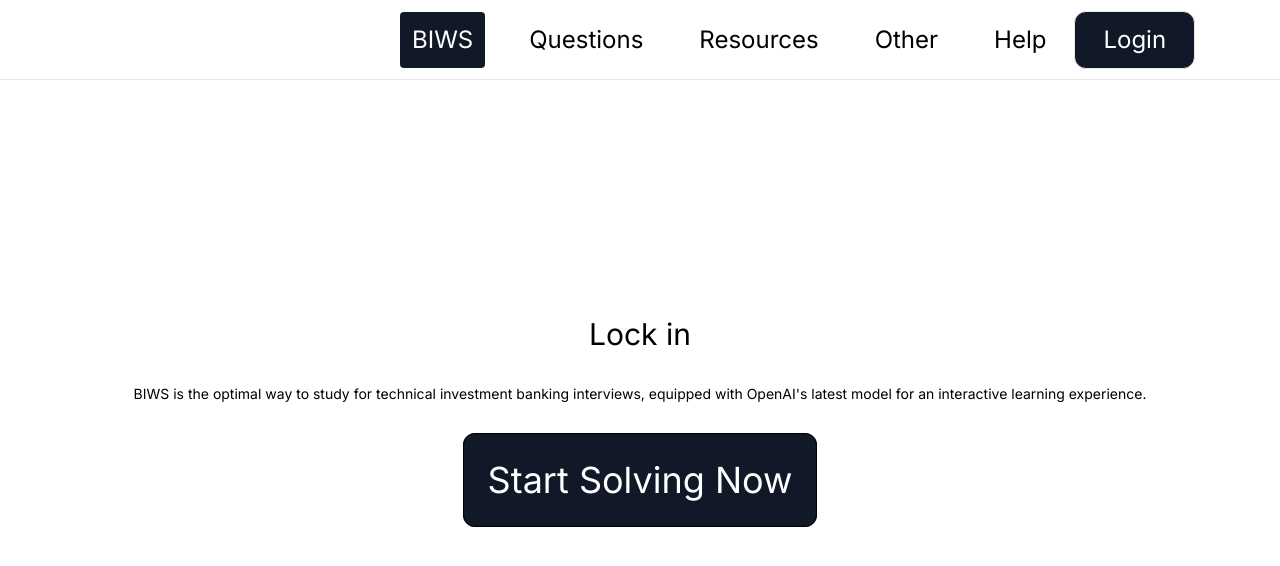
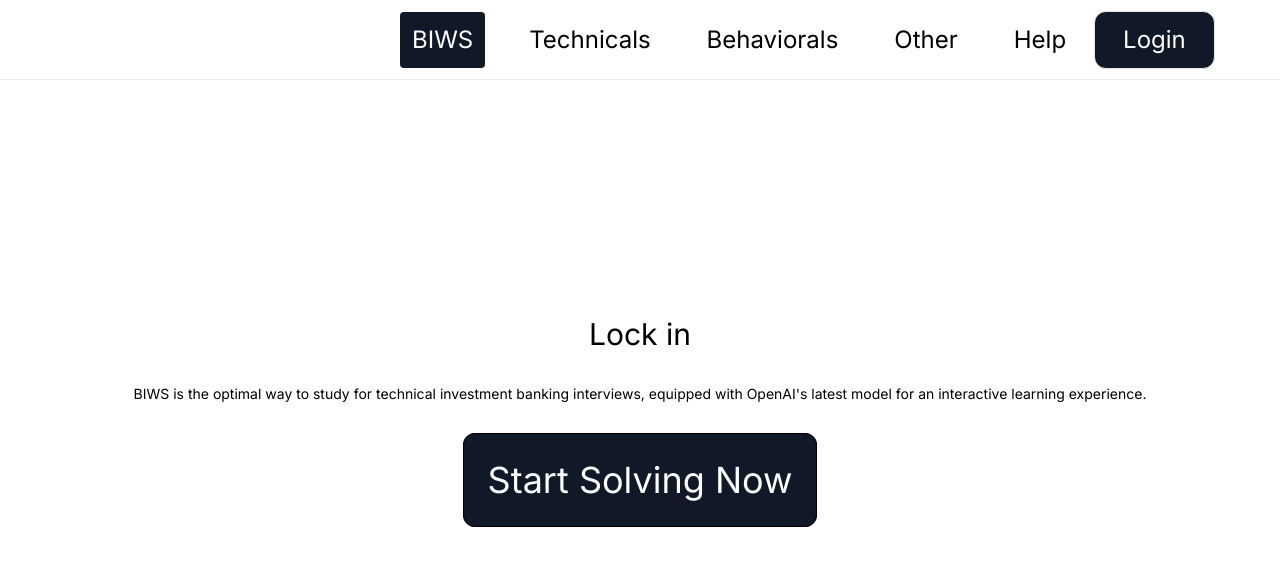
Before and after one commit to needarling1/ibvault, a React (Vite) app in the folder client/: page / in a window 1280 px wide. Shown: the top 566 px of the page. Built offline with nearby package versions, Linux system fonts and the light colour scheme.

Commit message:
changed navbar

```diff
--- a/client/src/features/NavBar/NavBar.jsx
+++ b/client/src/features/NavBar/NavBar.jsx
@@ -9,8 +9,8 @@ const NavBar = () => {
       </div>
 
       <div className = "flex">
-        <NavButton text = "Questions" href = "/questions"/>
-        <NavButton text = "Resources" href = "/resources"/>
+        <NavButton text = "Technicals" href = "/questions"/>
+        <NavButton text = "Behaviorals" href = "/resources"/>
         <NavButton text = "Other" href = "/other"/>
         <NavButton text = "Help" href = "/help"/>
       </div>
```
